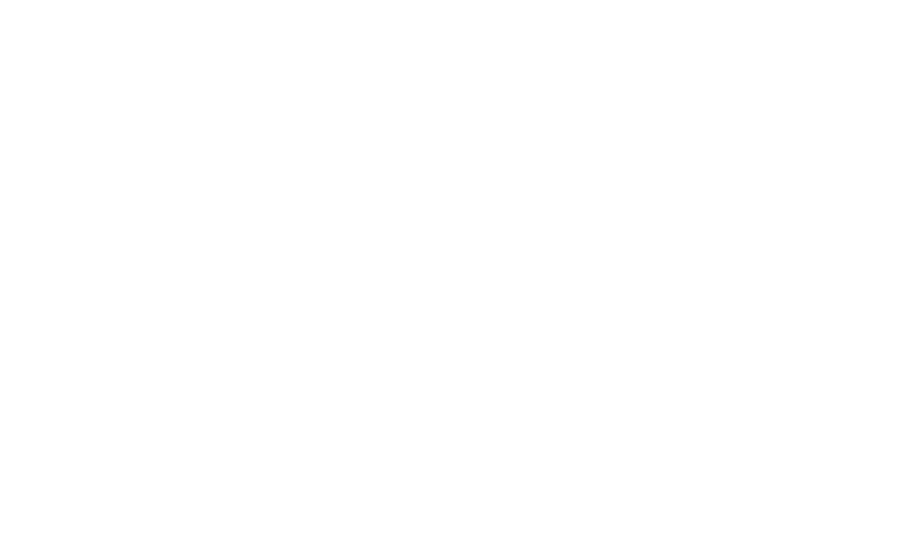
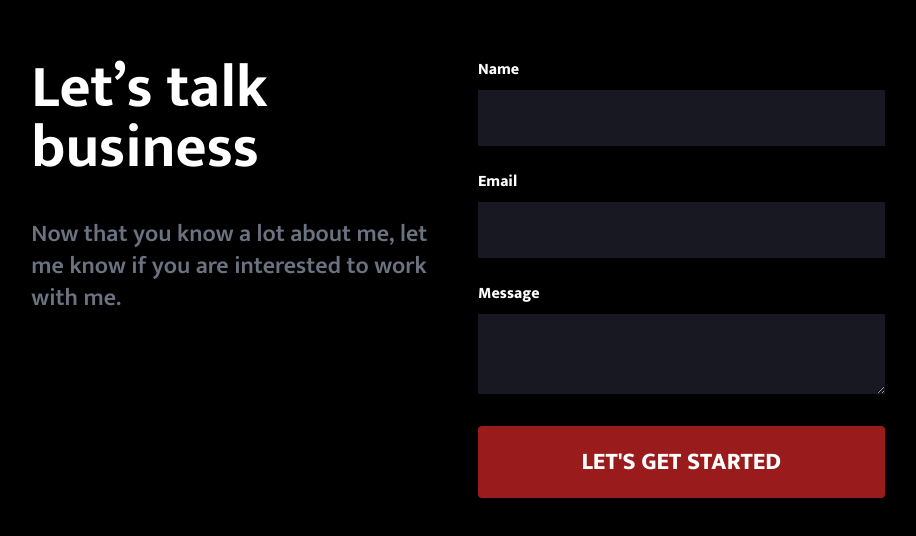
Before and after one commit to BinKevs/My-Portfolio, a React (Create React App) app: page /#/My-Portfolio/Contact in a window 1280 px wide. Before the commit this address had no page. Shown: the part 110-646 px from the top of the page, without its empty margins (182-1098 px from the left). Built offline with nearby package versions, Linux system fonts and the light colour scheme.

Commit message:
rename route again

```diff
--- a/src/Component/Routes/Routers.jsx
+++ b/src/Component/Routes/Routers.jsx
@@ -7,9 +7,9 @@
   return (
     <>
       <Routes>
-        <Route exact path="/" element={<LandingPage />} />
-        <Route exact path="/projects" element={<ProjectPage />} />
-        <Route exact path="/Contact" element={<ContactPage />} />
+        <Route exact path="/My-Portfolio" element={<LandingPage />} />
+        <Route exact path="/My-Portfolio/projects" element={<ProjectPage />} />
+        <Route exact path="/My-Portfolio/Contact" element={<ContactPage />} />
       </Routes>
     </>
   );
```
